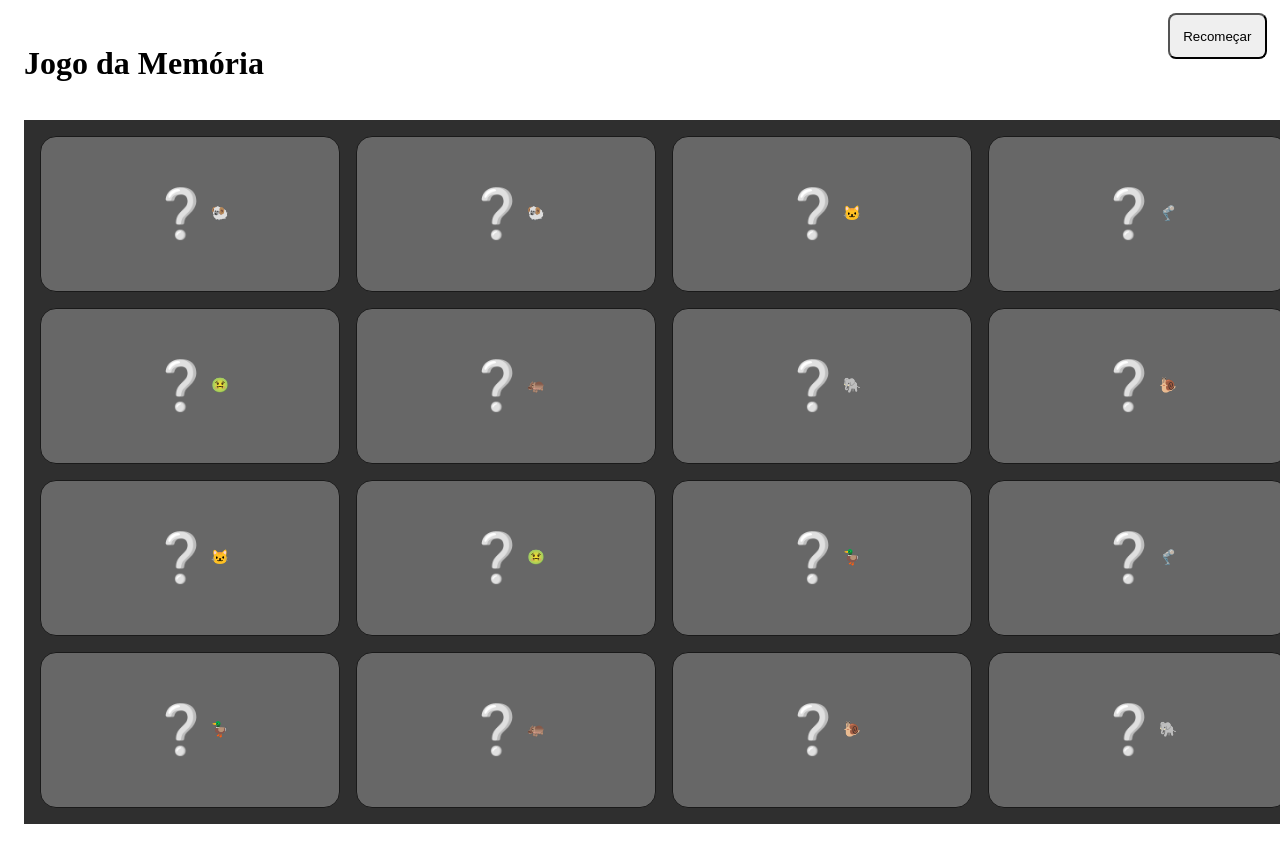
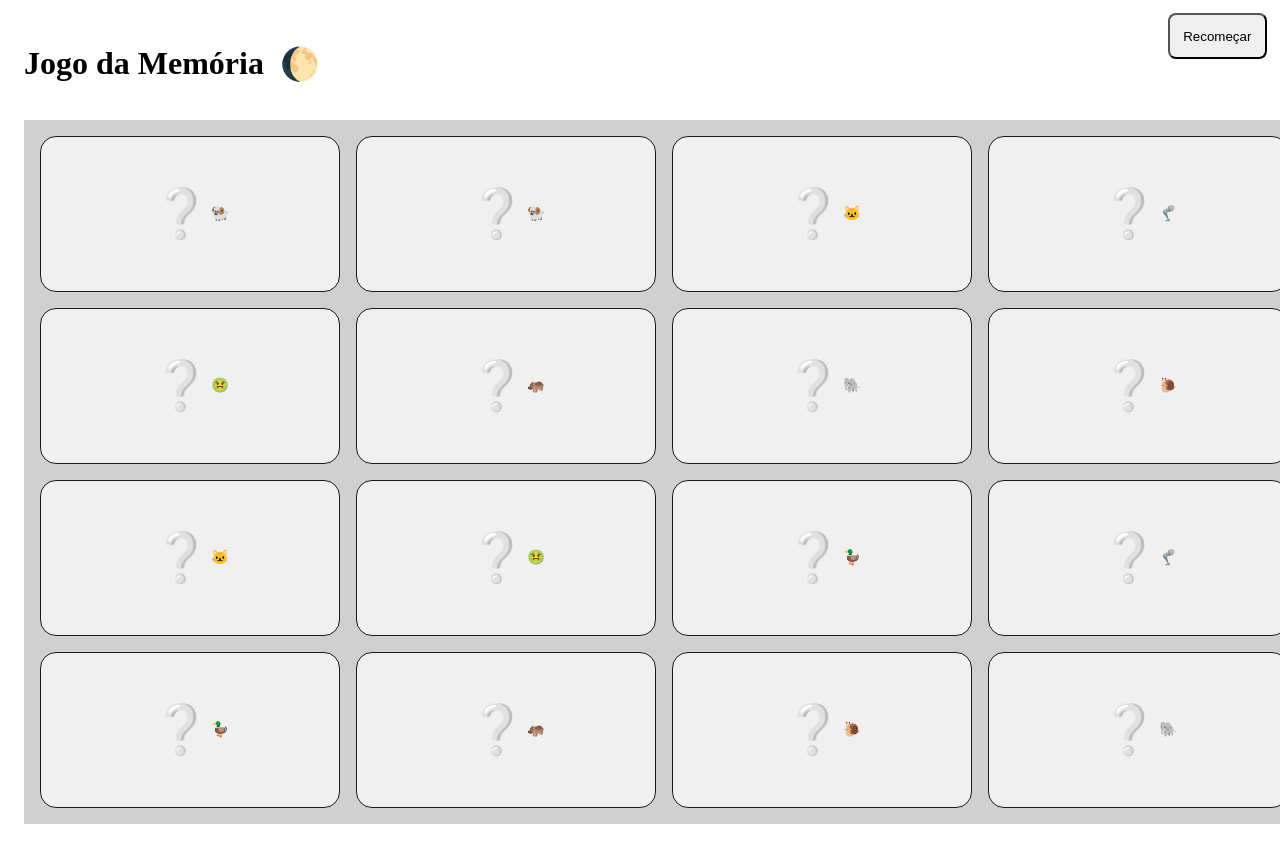
Before and after one commit to marcelomduarte/javascript_react_memo_game, a React app: page / in a window 1280 px wide. Shown: the top 848 px of the page. Built offline with nearby package versions, Linux system fonts and the light colour scheme; the HTML template or start-up script is replaced by a standard one.

Commit message:
definido tema claro e escurot

```diff
--- a/src/App.jsx
+++ b/src/App.jsx
@@ -1,20 +1,32 @@
-import React from 'react'
+import React, { useState } from 'react'
 import { Board } from './components/Board'
 
 export function App() {
+    const [ themeDark, setThemeDark ] = useState(false)
+
     return (
-        <div style={style}>
-            <h1>Jogo da Memória</h1>
-            <Board />
+        <div style={style(themeDark)}>
+            <div style={{ display: 'flex', alignItems: 'center', gap: '1em' }}>
+                <h1>Jogo da Memória</h1>
+                <a style={styleThemButton(themeDark)} href='#' onClick={() => setThemeDark(!themeDark)}>
+                    { themeDark ? '🌒' : '🌔'}
+                </a>
+            </div>
+            <Board themeDark={themeDark} />
         </div>
     )
 }
 
-const style = {
+const style = themeDark => ({
     width: '100vw',
     height: '100vh',
     padding: '1em',
     display: 'flex',
     flexDirection: 'column',
     gap: '1em'
-}
+})
+
+const styleThemButton = themeDark => ({
+    textDecoration: 'none',
+    fontSize: '2em',
+})
--- a/src/components/Board.jsx
+++ b/src/components/Board.jsx
@@ -1,7 +1,7 @@
 import React, { useCallback, useEffect, useMemo, useRef, useState } from 'react'
 import { Card } from './Card'
 
-export function Board() {
+export function Board({ themeDark }) {
     const [ restarted, restart ] = useState(0)
     const icons = useMemo(() => [
         '🐳', '😈', '🤡', '🧐', '🤢', '🙊', '🐸', '🐼', '🐶', '🐱',
@@ -83,30 +83,30 @@
     }, [restarted])
 
     return (
-        <div style={style}>
-            <button ref={restartButton} style={styleResetButton} onClick={() => restart(Math.random())}>Recomeçar</button>
+        <div style={style(themeDark)}>
+            <button ref={restartButton} style={styleResetButton(themeDark)} onClick={() => restart(Math.random())}>Recomeçar</button>
             {cards.map((card, index) => (
-                <Card key={index} card={card} onClick={onClick} />
+                <Card key={index} card={card} onClick={onClick} themeDark={themeDark} />
             ))}
         </div>
     )
 }
 
-const style = {
-    backgroundColor: '#2f2f2f',
+const style = themeDark => ({
+    backgroundColor: themeDark ? '#2f2f2f' : '#d0d0d0',
     flexGrow: 1,
     display: 'grid',
     gridTemplateColumns: 'repeat(4, 1fr)',
     gridTemplateRows: 'repeat(4, 1fr)',
     gap: '1em',
     padding: '1em',
-}
+})
 
-const styleResetButton = {
+const styleResetButton = themeDark => ({
     position: 'absolute',
     right: '1em',
     top: '1em',
     padding: '1em',
     borderRadius: '8px',
     cursor: 'pointer',
-}
+})
--- a/src/components/Card.jsx
+++ b/src/components/Card.jsx
@@ -1,19 +1,16 @@
 import React, { useState } from 'react'
 
-export function Card({ card, onClick }) {
+export function Card({ card, onClick, themeDark }) {
     return (
-        <button style={{
-            ...style,
-            backgroundColor: card.matched ? '#8fbc8f' : '#676767',
-        }} onClick={() => onClick(card)}>
+        <button style={style(themeDark, card.matched)} onClick={() => onClick(card)}>
             {card.showing ? card.icon : '❔'}
             <span style={{ fontSize: '0.3em' }}>{card.icon}</span>
         </button>
     )
 }
 
-const style = {
-    backgroundColor: '#676767',
+const style = (themeDark, matched) => ({
+    backgroundColor: themeDark ? (matched ? '#8fbc8f' : '#676767') : (matched ? '#00ff00' : '#f0f0f0'),
     fontSize: '3em',
     display: 'flex',
     justifyContent: 'center',
@@ -21,4 +18,4 @@
     borderRadius: '16px',
     border: '1px solid #1a1a1a',
     cursor: 'pointer',
-}
+})
```
